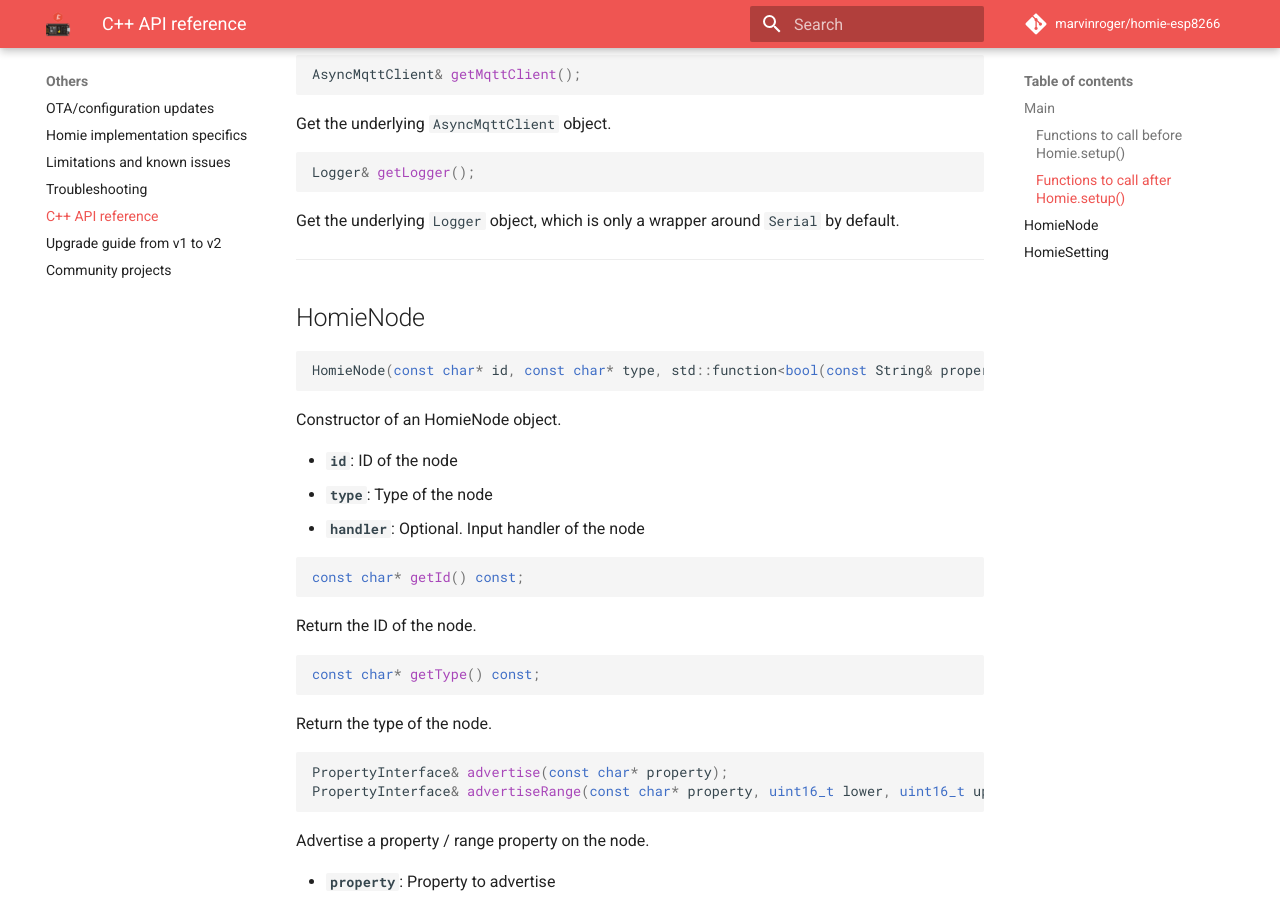
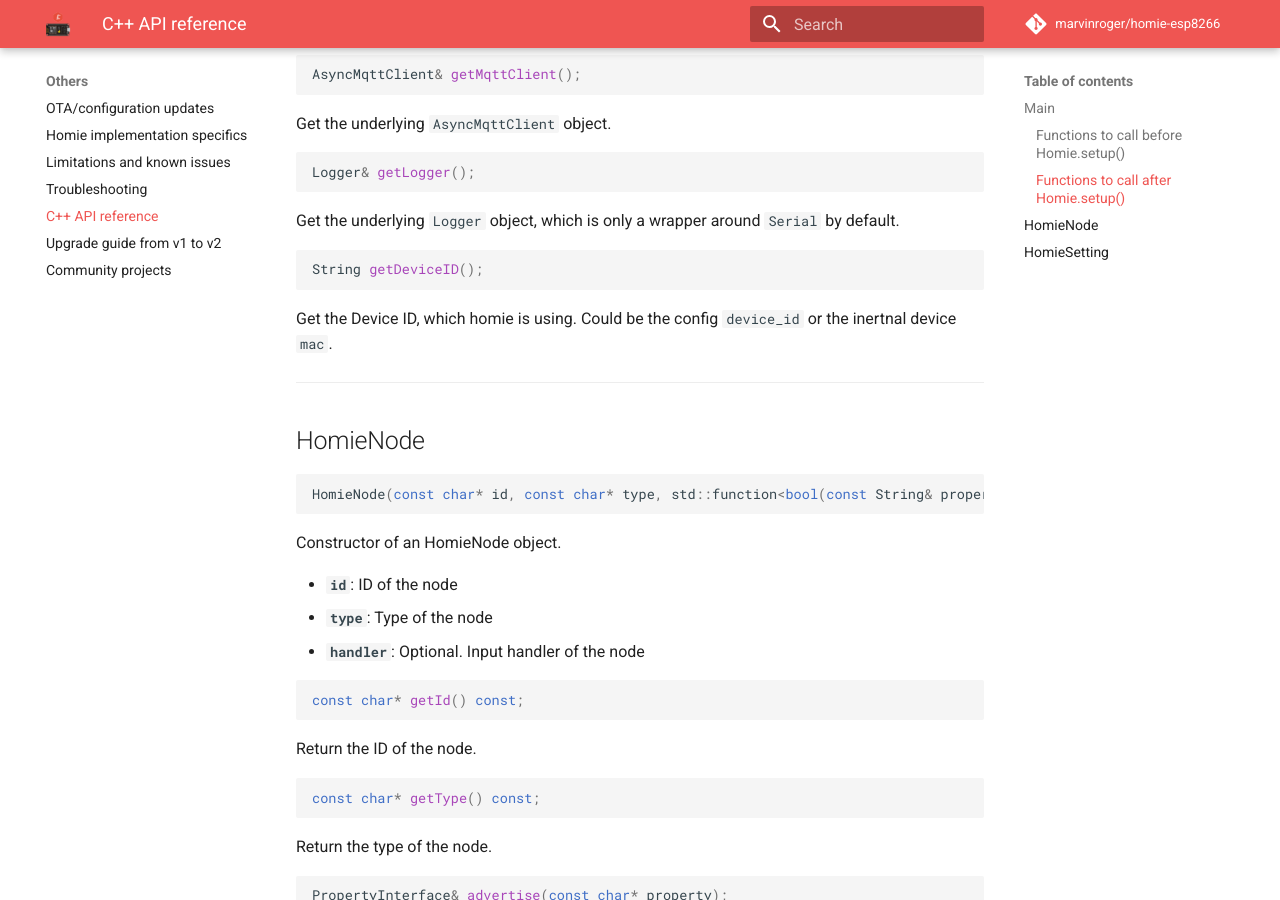
Before and after one commit to homieiot/homie-esp8266, an MkDocs documentation site: the page built from docs/others/cpp-api-reference.md, in a window 1280 px wide and 900 px high, scrolled down 4294 px. Built offline with MkDocs 1.6.1 and Material for MkDocs 9.7.7, drawn with Linux system fonts in a browser that asks for light colours; comment, search, counter and statistics services are not loaded; old or Windows-style settings are respelled for this version of MkDocs.

Commit message:
Added getDeviceID

````diff
--- a/docs/others/cpp-api-reference.md
+++ b/docs/others/cpp-api-reference.md
@@ -215,6 +215,12 @@ Logger& getLogger();
 
 Get the underlying `Logger` object, which is only a wrapper around `Serial` by default.
 
+```c++
+String getDeviceID();
+```
+
+Get the Device ID, which homie is using. Could be the config `device_id` or the inertnal device `mac`.
+
 -------
 
 ## HomieNode
````
Also changed, not shown: 2 other files.
